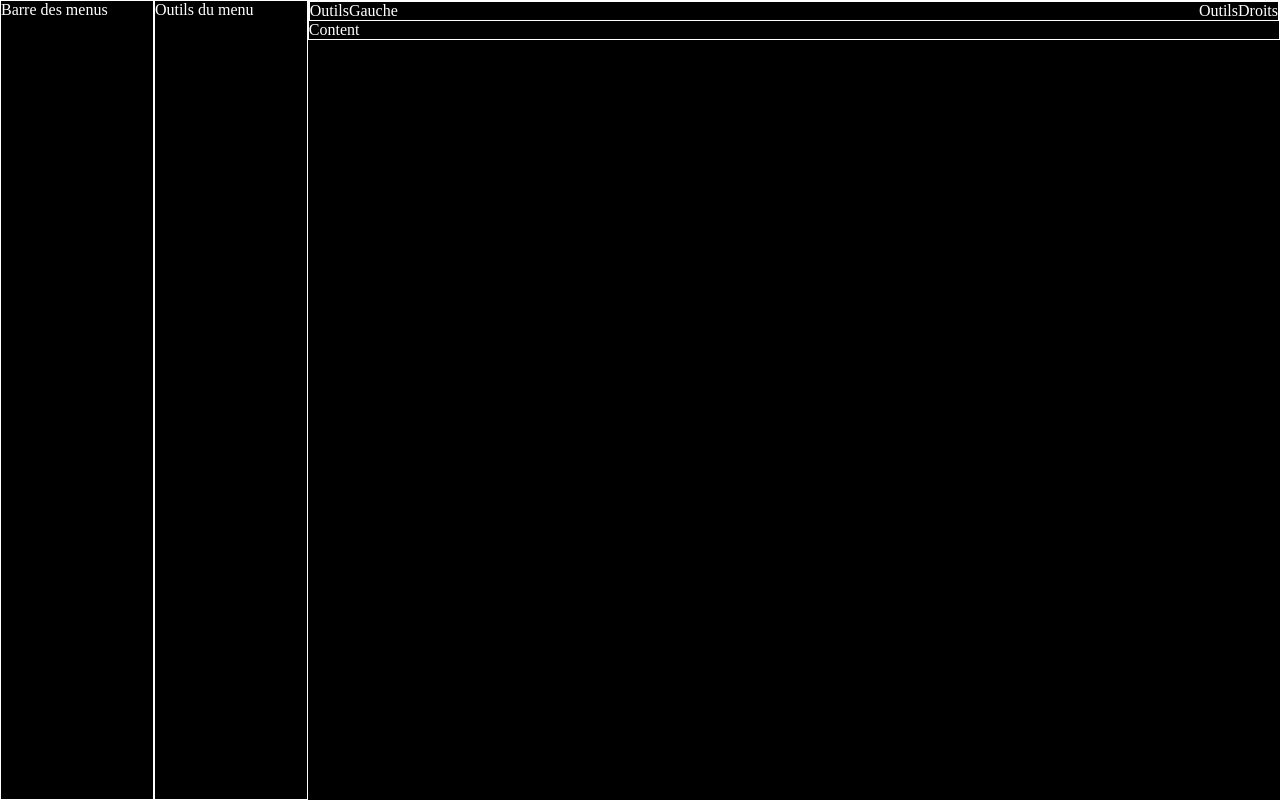
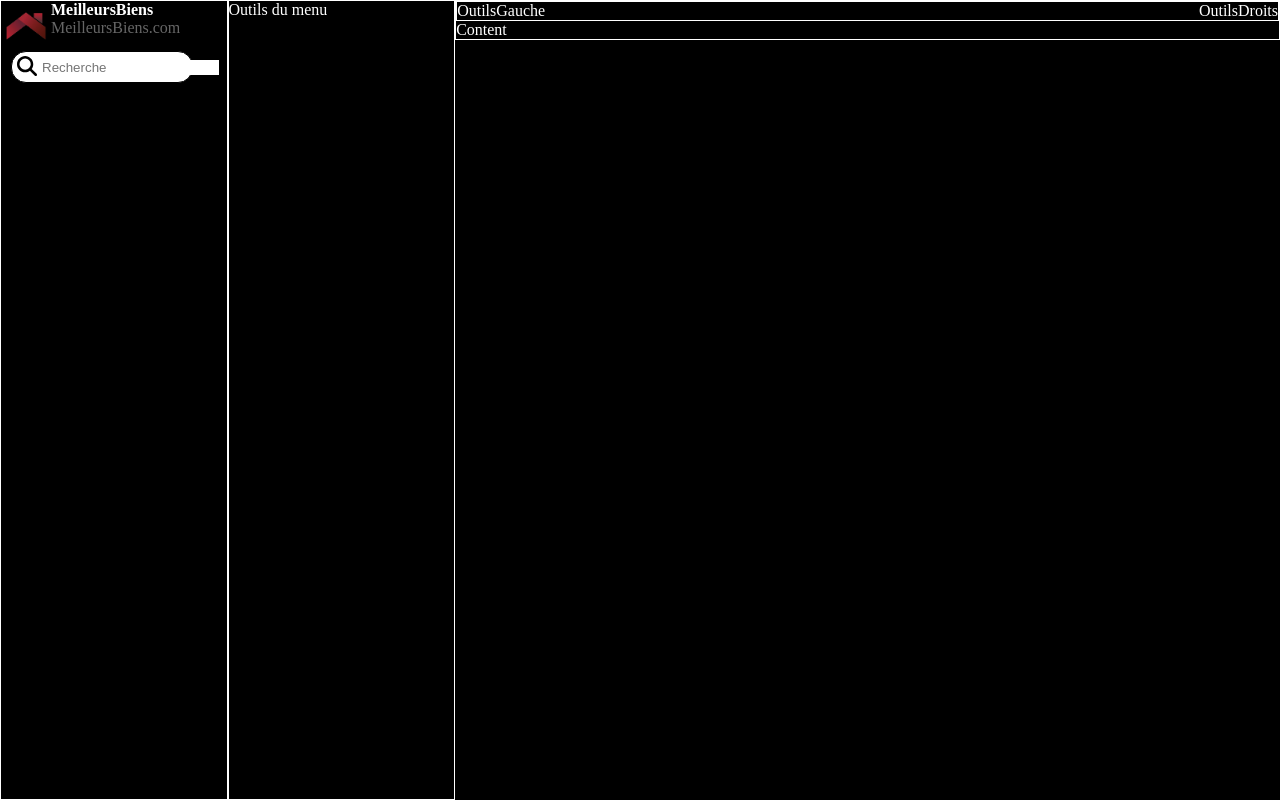
Before and after one commit to Lenglet-jeremy/ReperImmo, a plain HTML site: page index.html in a window 1280 px wide. Drawn offline with Linux system fonts and the light colour scheme.

Commit message:
Mise à jour

```diff
--- a/index.css
+++ b/index.css
@@ -2,6 +2,7 @@
     padding: 0px;
     margin: 0px;
 }
+
 .ReperImmoPage{
     background-color: #000000;
     color: #FFFFFF;
@@ -14,14 +15,70 @@
         min-height: 100vh;
 
         .SideBarMenus{
-            width: 200px;
+            width: 350px;
 
             border: 1px solid #FFFFFF;
+
+            .LogoAndLabel{
+                height: 50px;
+
+                display: flex;
+                flex-direction: row;
+
+                img{
+                    width: 50px;
+                    height: 50px;
+                }
+                .Label{
+                    color: #666666;
+
+                    h4{
+                        color: #FFFFFF;
+                    }
+                }
+            }
+                .GlobalSearch{
+
+                    width: 80%;
+                    height: 30px;
+
+                    background-color: #FFFFFF;
+                    color: #000000;
+
+                    border: 1px solid #000000;
+                    border-radius: 15px;
+
+                    display: flex;
+                    align-items: center;
+
+                    margin-left: 10px;
+
+                    button{
+                        background-color: #FFFFFF00;
+
+                        border: none;
+                        img{
+                            width: 20px;
+                            height: 20px;
+
+                            margin-left: 5px;
+                        }
+                    }
+
+                    input{
+                        background-color: #FFFFFF;
+
+                        border: none;
+
+                        margin-left: 5px;
+                    }
+
+                }
 
         }
 
         .ToolsMenu{
-            width: 200px;
+            width: 350px;
 
             border: 1px solid #FFFFFF;
 
@@ -47,3 +104,13 @@
         }
     }
 }
+
+
+
+@media (min-width: 768px) {
+
+}
+
+@media (min-width: 1024px) {
+
+}
--- a/index.html
+++ b/index.html
@@ -11,7 +11,21 @@
         <div class="ReperImmoArea">
 
             <div class="SideBarMenus">
-                <p>Barre des menus</p>
+                <div class="LogoAndLabel">
+                    <img src="./img/LOGO.webp" alt="LOGO">
+                    <div class="Label">
+                        <h4>MeilleursBiens</h4>
+                        <p>MeilleursBiens.com</p>
+                    </div>
+
+                </div>
+
+                    <label class="GlobalSearch">
+                        <button><img src="./img/searchLens.svg" alt="SearchIcon"></button>
+                        <input placeholder="Recherche"/>
+                    </label>
+
+
             </div>
 
             <div class="ToolsMenu">
```
Also changed, not shown: img/LOGO.webp (renamed from img/logo_meilleursbiens2.webp), img/searchLens.svg (added).
